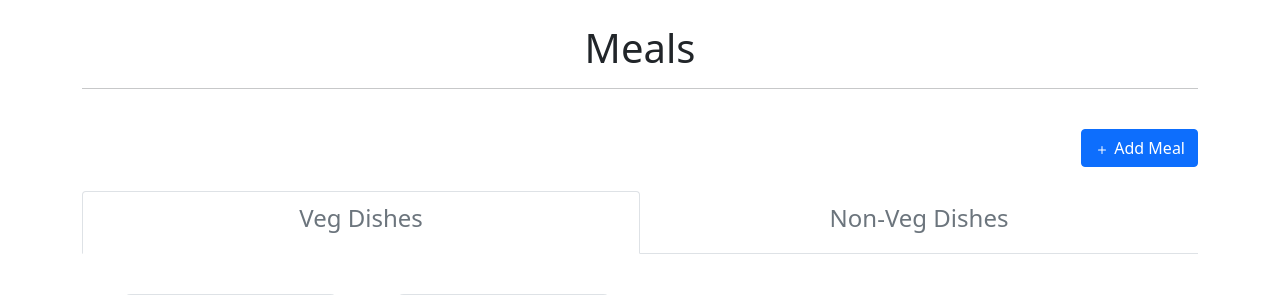
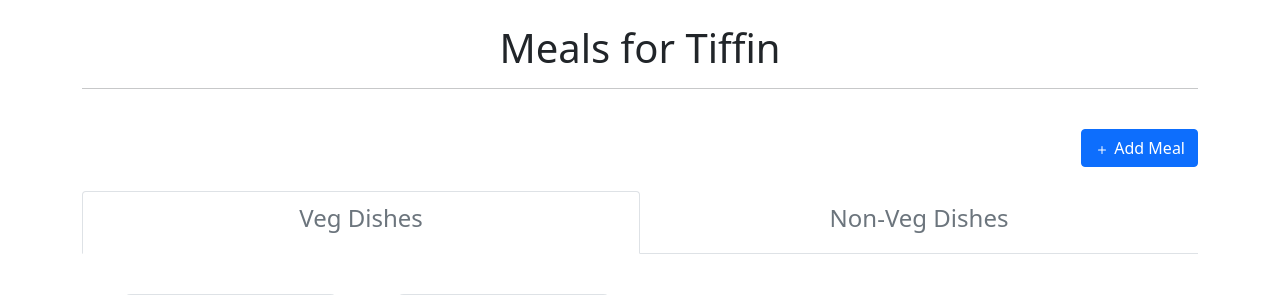
Before and after one commit to DhyaneshNaik/dublin_tiffin_service, a Django app: page /meals/ in a window 1280 px wide. Shown: the part 158-453 px from the top of the page. Run offline with Django 4.2, Linux system fonts and the light colour scheme; a user stored in the database is signed in; data comes from the database, SQL or seed files in the repository; some libraries are stand-ins or nearby versions.

Commit message:
updating html page and removing vulnerability

```diff
--- a/docker-compose.yml
+++ b/docker-compose.yml
@@ -12,6 +12,6 @@ services:
     networks:
       - dublintiffinservice
     environment:
-      - SECRET_KEY=django-insecure-32ev)mspj^l##@hejl2ih#3+*11!v(s*i71nka!wirhy$$ep73
+      - SECRET_KEY=${SECRET_KEY}
 networks:
   dublintiffinservice:
--- a/templates/meals/meals.html
+++ b/templates/meals/meals.html
@@ -17,7 +17,7 @@
 </script> -->
 <div class="container">
       <br>
-      <h1 class="text-center">Meals</h1>
+      <h1 class="text-center">Meals for Tiffin</h1>
       <hr>
       <br>
       <form enctype="multipart/form-data" method="POST">
```
